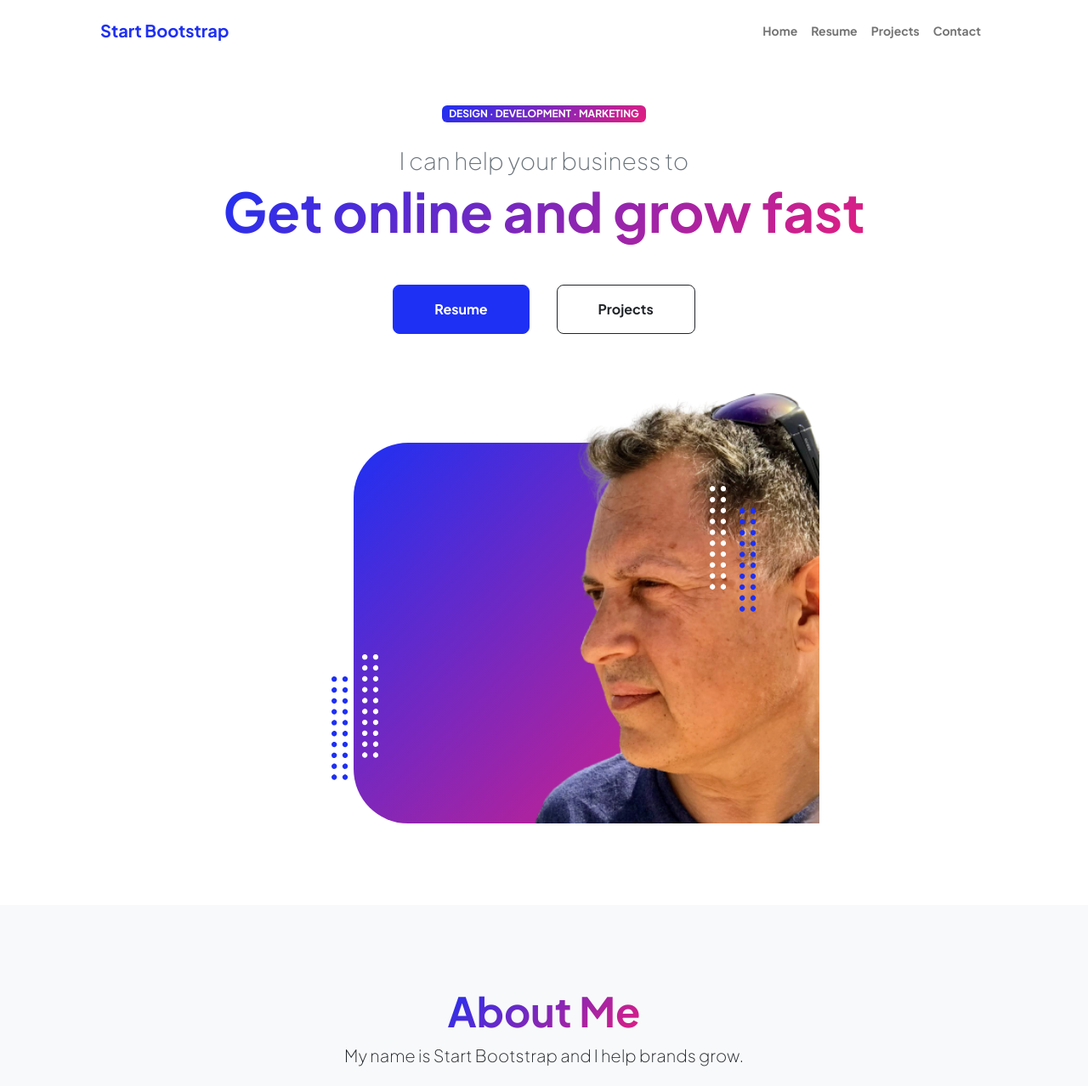
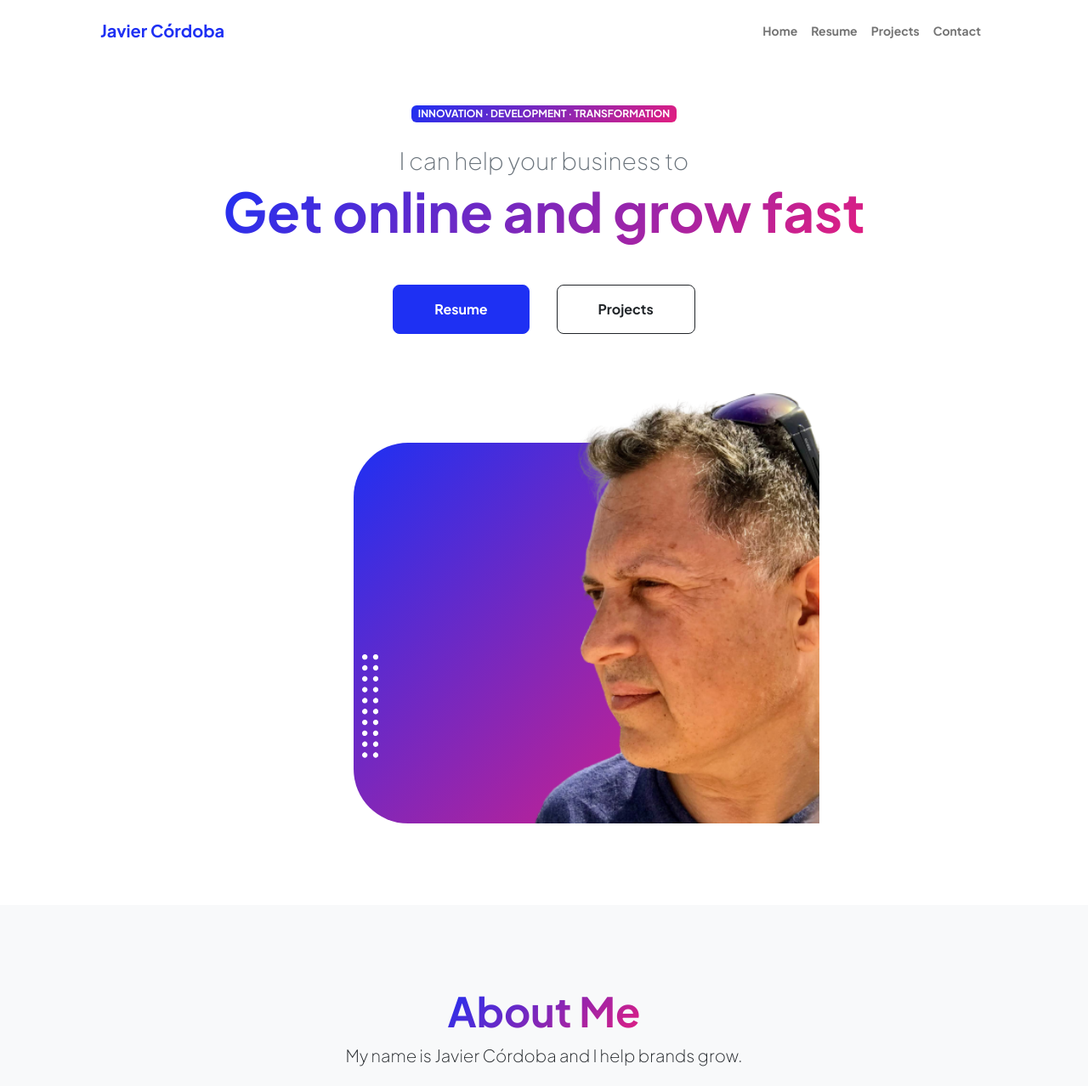
Before and after one commit to javcorsol/despliegue, a plain HTML site: page index.html in a window 1280 px wide. Shown: the top 1278 px of the page at 85% size. Drawn offline with nearby package versions, Linux system fonts and the light colour scheme.

Commit message:
Personalizacion

```diff
--- a/index.html
+++ b/index.html
@@ -5,7 +5,7 @@
         <meta name="viewport" content="width=device-width, initial-scale=1, shrink-to-fit=no" />
         <meta name="description" content="" />
         <meta name="author" content="" />
-        <title>Personal - Start Bootstrap Theme</title>
+        <title>Javier Córdoba</title>
         <!-- Favicon-->
         <link rel="icon" type="image/x-icon" href="assets/favicon.ico" />
         <!-- Custom Google font-->
@@ -22,7 +22,7 @@
             <!-- Navigation-->
             <nav class="navbar navbar-expand-lg navbar-light bg-white py-3">
                 <div class="container px-5">
-                    <a class="navbar-brand" href="index.html"><span class="fw-bolder text-primary">Start Bootstrap</span></a>
+                    <a class="navbar-brand" href="index.html"><span class="fw-bolder text-primary">Javier Córdoba</span></a>
                     <button class="navbar-toggler" type="button" data-bs-toggle="collapse" data-bs-target="#navbarSupportedContent" aria-controls="navbarSupportedContent" aria-expanded="false" aria-label="Toggle navigation"><span class="navbar-toggler-icon"></span></button>
                     <div class="collapse navbar-collapse" id="navbarSupportedContent">
                         <ul class="navbar-nav ms-auto mb-2 mb-lg-0 small fw-bolder">
@@ -41,7 +41,7 @@
                         <div class="col-xxl-5">
                             <!-- Header text content-->
                             <div class="text-center text-xxl-start">
-                                <div class="badge bg-gradient-primary-to-secondary text-white mb-4"><div class="text-uppercase">Design &middot; Development &middot; Marketing</div></div>
+                                <div class="badge bg-gradient-primary-to-secondary text-white mb-4"><div class="text-uppercase">Innovation &middot; Development &middot; Transformation</div></div>
                                 <div class="fs-3 fw-light text-muted">I can help your business to</div>
                                 <h1 class="display-3 fw-bolder mb-5"><span class="text-gradient d-inline">Get online and grow fast</span></h1>
                                 <div class="d-grid gap-3 d-sm-flex justify-content-sm-center justify-content-xxl-start mb-3">
@@ -58,7 +58,7 @@
                                     <!-- Watch a tutorial on how to do this on YouTube (link)-->
                                     <img class="profile-img" src="assets/profile.png" alt="..." />
                                     <div class="dots-1">
-                                        <!-- SVG Dots-->
+                                        <!-- SVG Dots
                                         <svg version="1.1" xmlns="http://www.w3.org/2000/svg" xmlns:xlink="http://www.w3.org/1999/xlink" x="0px" y="0px" viewBox="0 0 191.6 1215.4" style="enable-background: new 0 0 191.6 1215.4" xml:space="preserve">
                                             <g transform="translate(0.000000,1280.000000) scale(0.100000,-0.100000)">
                                                 <path d="M227.7,12788.6c-105-35-200-141-222-248c-43-206,163-412,369-369c155,32,275,190,260,339c-11,105-90,213-190,262        C383.7,12801.6,289.7,12808.6,227.7,12788.6z"></path>
@@ -82,12 +82,12 @@
                                                 <path d="M227.7,1268.6c-105-35-200-141-222-248c-43-206,163-412,369-369c155,32,275,190,260,339c-11,105-90,213-190,262        C383.7,1281.6,289.7,1288.6,227.7,1268.6z"></path>
                                                 <path d="M1507.7,1268.6c-105-35-200-141-222-248c-43-206,163-412,369-369c155,32,275,190,260,339c-11,105-90,213-190,262        C1663.7,1281.6,1569.7,1288.6,1507.7,1268.6z"></path>
                                             </g>
-                                        </svg>
+                                        </svg> -->
                                         <!-- END of SVG dots-->
                                     </div>
                                     <div class="dots-2">
                                         <!-- SVG Dots-->
-                                        <svg version="1.1" xmlns="http://www.w3.org/2000/svg" xmlns:xlink="http://www.w3.org/1999/xlink" x="0px" y="0px" viewBox="0 0 191.6 1215.4" style="enable-background: new 0 0 191.6 1215.4" xml:space="preserve">
+                                        <!-- <svg version="1.1" xmlns="http://www.w3.org/2000/svg" xmlns:xlink="http://www.w3.org/1999/xlink" x="0px" y="0px" viewBox="0 0 191.6 1215.4" style="enable-background: new 0 0 191.6 1215.4" xml:space="preserve"> -->
                                             <g transform="translate(0.000000,1280.000000) scale(0.100000,-0.100000)">
                                                 <path d="M227.7,12788.6c-105-35-200-141-222-248c-43-206,163-412,369-369c155,32,275,190,260,339c-11,105-90,213-190,262        C383.7,12801.6,289.7,12808.6,227.7,12788.6z"></path>
                                                 <path d="M1507.7,12788.6c-151-50-253-216-222-362c25-119,136-230,254-255c194-41,395,142,375,339c-11,105-90,213-190,262        C1663.7,12801.6,1569.7,12808.6,1507.7,12788.6z"></path>
@@ -143,7 +143,7 @@
                                     </div>
                                     <div class="dots-4">
                                         <!-- SVG Dots-->
-                                        <svg version="1.1" xmlns="http://www.w3.org/2000/svg" xmlns:xlink="http://www.w3.org/1999/xlink" x="0px" y="0px" viewBox="0 0 191.6 1215.4" style="enable-background: new 0 0 191.6 1215.4" xml:space="preserve">
+                                        <!-- <svg version="1.1" xmlns="http://www.w3.org/2000/svg" xmlns:xlink="http://www.w3.org/1999/xlink" x="0px" y="0px" viewBox="0 0 191.6 1215.4" style="enable-background: new 0 0 191.6 1215.4" xml:space="preserve"> -->
                                             <g transform="translate(0.000000,1280.000000) scale(0.100000,-0.100000)">
                                                 <path d="M227.7,12788.6c-105-35-200-141-222-248c-43-206,163-412,369-369c155,32,275,190,260,339c-11,105-90,213-190,262        C383.7,12801.6,289.7,12808.6,227.7,12788.6z"></path>
                                                 <path d="M1507.7,12788.6c-151-50-253-216-222-362c25-119,136-230,254-255c194-41,395,142,375,339c-11,105-90,213-190,262        C1663.7,12801.6,1569.7,12808.6,1507.7,12788.6z"></path>
@@ -182,7 +182,7 @@
                         <div class="col-xxl-8">
                             <div class="text-center my-5">
                                 <h2 class="display-5 fw-bolder"><span class="text-gradient d-inline">About Me</span></h2>
-                                <p class="lead fw-light mb-4">My name is Start Bootstrap and I help brands grow.</p>
+                                <p class="lead fw-light mb-4">My name is Javier Córdoba and I help brands grow.</p>
                                 <p class="text-muted">Lorem ipsum dolor sit amet, consectetur adipisicing elit. Fugit dolorum itaque qui unde quisquam consequatur autem. Eveniet quasi nobis aliquid cumque officiis sed rem iure ipsa! Praesentium ratione atque dolorem?</p>
                                 <div class="d-flex justify-content-center fs-2 gap-4">
                                     <a class="text-gradient" href="#!"><i class="bi bi-twitter"></i></a>
```
Also changed, not shown: contact.html (+2 -2 lines), projects.html (+2 -2 lines), resume.html (+2 -2 lines).
